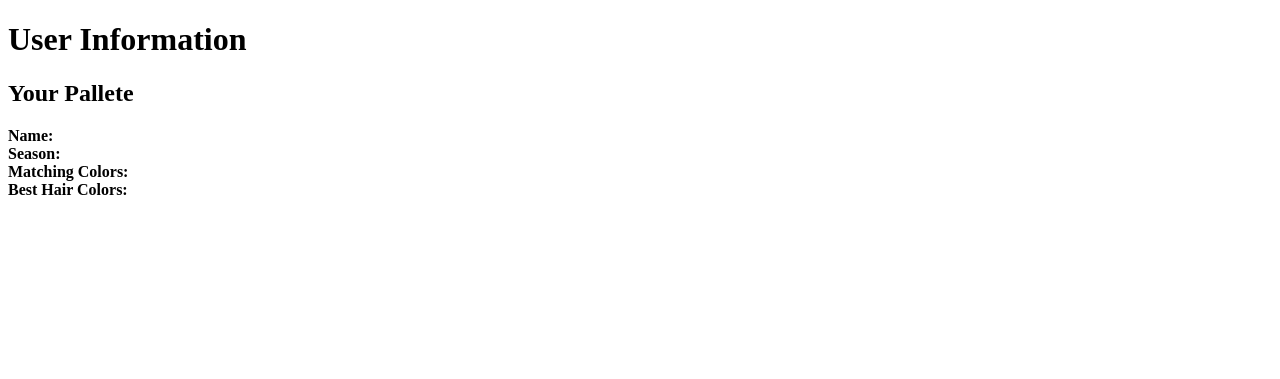
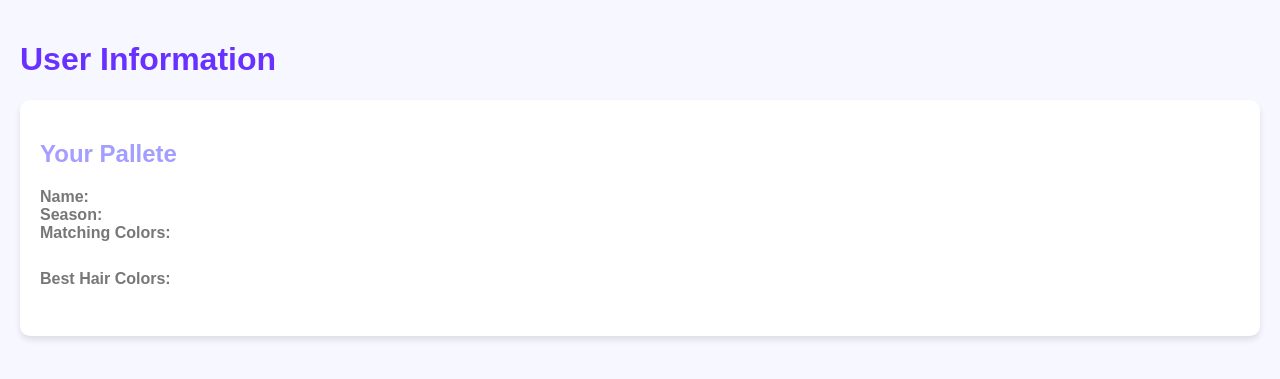
Before and after one commit to Jolinejo/Mix-and-Match, a Flask app: page /dashboard/ in a window 1280 px wide. Shown: the top 379 px of the page. Run offline with Flask 3, Linux system fonts and the light colour scheme; some libraries are stand-ins or nearby versions.

Commit message:
dashboard complete

```diff
--- /dev/null
+++ b/static/styles/dashboard.css
@@ -0,0 +1,60 @@
+/* General Styles */
+body {
+    font-family: Arial, sans-serif;
+    background-color: #f7f8ff; /* Light background color */
+    color: #6831FF; /* Primary text color */
+    margin: 0;
+    padding: 20px;
+}
+
+h1 {
+    color: #6831FF; /* Soft pastel color for main heading */
+}
+
+h2 {
+    color: #a39eff; /* Slightly darker shade for subheading */
+}
+
+/* User Information Section */
+div {
+    background-color: #fff; /* White background for user info section */
+    padding: 20px;
+    border-radius: 10px;
+    box-shadow: 0 4px 6px rgba(0, 0, 0, 0.1);
+}
+
+/* Color Palettes */
+#userColors, #userHairColors {
+    display: flex;
+    flex-wrap: wrap;
+    gap: 10px;
+    margin-top: 10px;
+}
+
+/* Individual Color Divs */
+#userColors div, #userHairColors div {
+    padding: 10px;
+    border-radius: 5px;
+    color: #fff; /* White text for color divs */
+    font-weight: bold;
+}
+
+/* Matching Colors */
+#userColors div {
+    background-color: #e7baff; /* Soft pastel color for matching colors */
+}
+
+/* Best Hair Colors */
+#userHairColors div {
+    background-color: #a39eff; /* Slightly darker shade for best hair colors */
+}
+
+/* Text Styling */
+strong {
+    color: #777; /* Gray color for strong tags */
+}
+
+
+a:hover {
+    color: #a39eff; /* Slightly darker shade for hover state */
+}
--- a/templates/dashboard.html
+++ b/templates/dashboard.html
@@ -3,6 +3,7 @@
 <head>
     <meta charset="UTF-8">
     <meta name="viewport" content="width=device-width, initial-scale=1.0">
+    <link rel="stylesheet" href="/static/styles/dashboard.css">
     <title>User Information</title>
 </head>
 <body>
```
